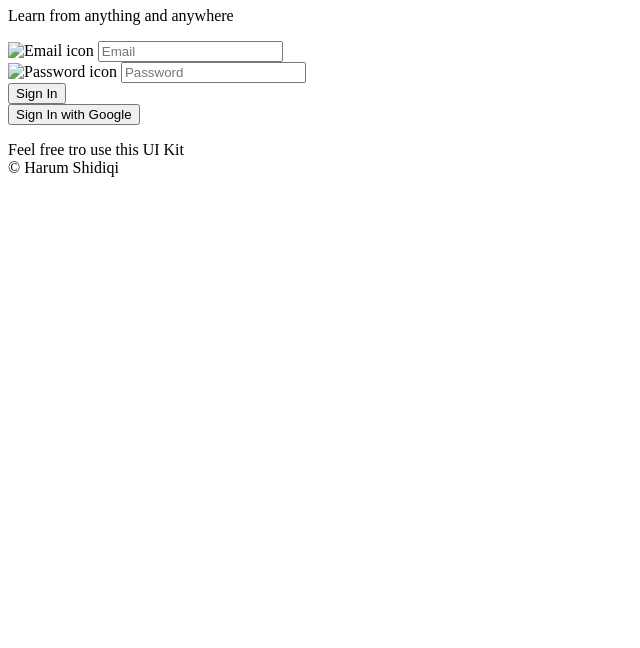
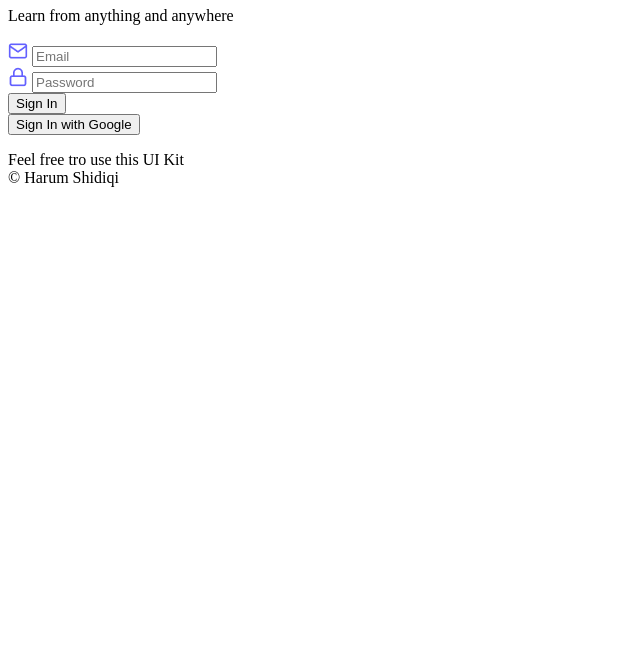
Before and after one commit to GSG-FC03/Online-Learning-Team5, a plain HTML site: page html/sign-page.html in a window 1280 px wide. Shown: the part 152-800 px from the top of the page, without its empty margins (0-640 px from the left). Drawn offline with Linux system fonts and the light colour scheme.

Commit message:
Add html file of the sign page relates #11

```diff
--- a/html/sign-page.html
+++ b/html/sign-page.html
@@ -17,12 +17,12 @@
     </header>
     <section class="main-section">
       <div class="email-part">
-        <img src="/img/email icon.png" alt="Email icon" id="email-icon" />
+        <img src="/img/email-icon.png" alt="Email icon" id="email-icon" />
         <input type="email" name="email" id="email" placeholder="Email" />
       </div>
       <div class="password-part">
         <img
-          src="/img/password icon.png"
+          src="/img/password-icon.png"
           alt="Password icon"
           id="password-icon"
         />
```
